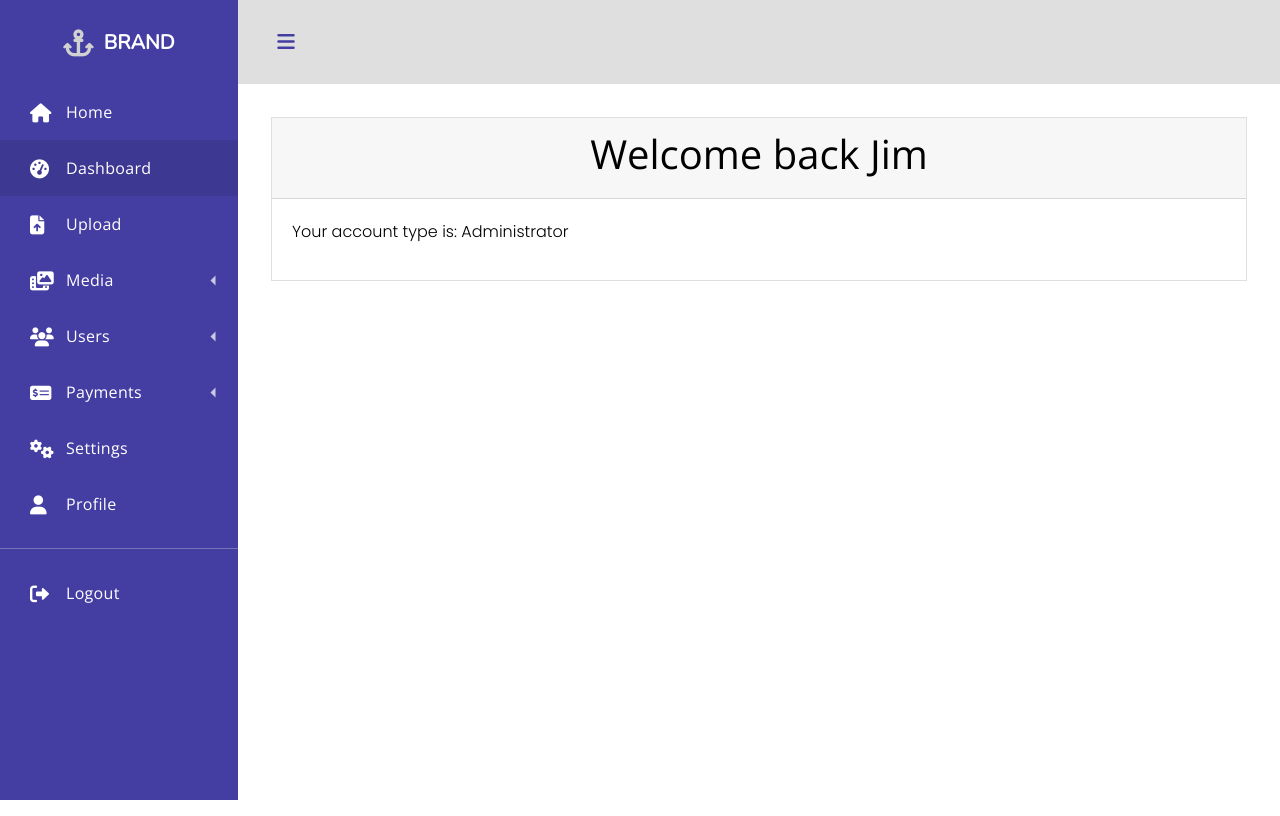
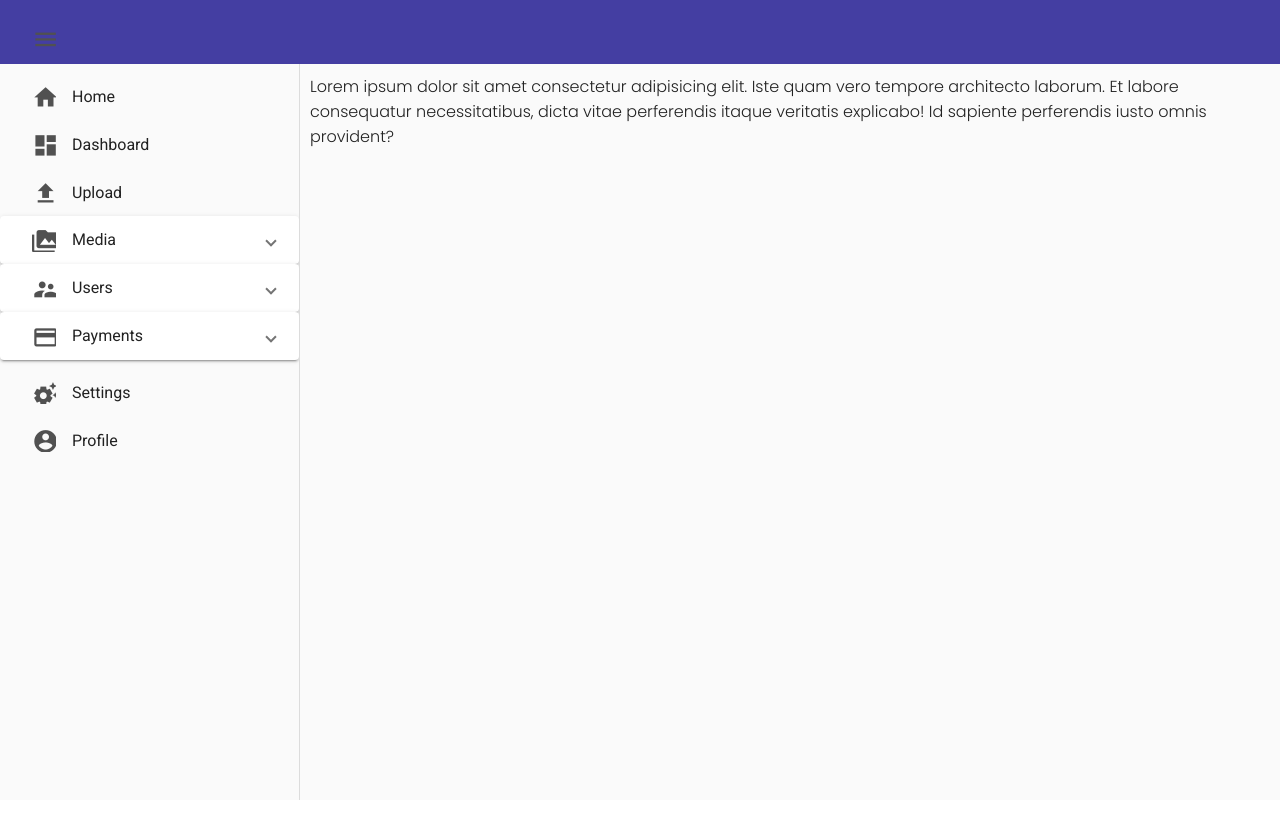
Before and after one commit to toledoantonio/AngularProjectGallery, an Angular app: page / in a window 1280 px wide. Built offline with nearby package versions, Linux system fonts and the light colour scheme.

Commit message:
new changes angular material

```diff
--- a/angular.json
+++ b/angular.json
@@ -28,6 +28,7 @@
               "src/assets"
             ],
             "styles": [
+              "./node_modules/@angular/material/prebuilt-themes/deeppurple-amber.css",
               "src/styles.scss"
             ],
             "scripts": []
@@ -96,6 +97,7 @@
               "src/assets"
             ],
             "styles": [
+              "./node_modules/@angular/material/prebuilt-themes/deeppurple-amber.css",
               "src/styles.scss"
             ],
             "scripts": []
--- a/package.json
+++ b/package.json
@@ -11,10 +11,12 @@
   "private": true,
   "dependencies": {
     "@angular/animations": "^14.2.0",
+    "@angular/cdk": "^13.0.0",
     "@angular/common": "^14.2.0",
     "@angular/compiler": "^14.2.0",
     "@angular/core": "^14.2.0",
     "@angular/forms": "^14.2.0",
+    "@angular/material": "^13.0.0",
     "@angular/platform-browser": "^14.2.0",
     "@angular/platform-browser-dynamic": "^14.2.0",
     "@angular/router": "^14.2.0",
--- a/src/app/core/components/menu/menu.component.html
+++ b/src/app/core/components/menu/menu.component.html
@@ -1,59 +1,95 @@
-<div class='dashboard'>
-    <div class="dashboard-nav">
-        <header><a href="#!" class="menu-toggle"><i class="fas fa-bars"></i></a><a href="#"
-                                                                                   class="brand-logo"><i
-                class="fas fa-anchor"></i> <span>BRAND</span></a></header>
-        <nav class="dashboard-nav-list"><a href="#" class="dashboard-nav-item"><i class="fas fa-home"></i>
-            Home </a><a
-                href="#" class="dashboard-nav-item active"><i class="fas fa-tachometer-alt"></i> Dashboard
-        </a><a
-                href="#" class="dashboard-nav-item"><i class="fas fa-file-upload"></i> Upload </a>
-            <div class='dashboard-nav-dropdown'><a href="#!" class="dashboard-nav-item dashboard-nav-dropdown-toggle"><i
-                    class="fas fa-photo-video"></i> Media </a>
-                <div class='dashboard-nav-dropdown-menu'><a href="#"
-                                                            class="dashboard-nav-dropdown-item">All</a><a
-                        href="#" class="dashboard-nav-dropdown-item">Recent</a><a
-                        href="#" class="dashboard-nav-dropdown-item">Images</a><a
-                        href="#" class="dashboard-nav-dropdown-item">Video</a></div>
-            </div>
-            <div class='dashboard-nav-dropdown'><a href="#!" class="dashboard-nav-item dashboard-nav-dropdown-toggle"><i
-                    class="fas fa-users"></i> Users </a>
-                <div class='dashboard-nav-dropdown-menu'><a href="#"
-                                                            class="dashboard-nav-dropdown-item">All</a><a
-                        href="#" class="dashboard-nav-dropdown-item">Subscribed</a><a
-                        href="#"
-                        class="dashboard-nav-dropdown-item">Non-subscribed</a><a
-                        href="#" class="dashboard-nav-dropdown-item">Banned</a><a
-                        href="#" class="dashboard-nav-dropdown-item">New</a></div>
-            </div>
-            <div class='dashboard-nav-dropdown'><a href="#!" class="dashboard-nav-item dashboard-nav-dropdown-toggle"><i
-                    class="fas fa-money-check-alt"></i> Payments </a>
-                <div class='dashboard-nav-dropdown-menu'><a href="#"
-                                                            class="dashboard-nav-dropdown-item">All</a><a
-                        href="#" class="dashboard-nav-dropdown-item">Recent</a><a
-                        href="#" class="dashboard-nav-dropdown-item"> Projections</a>
-                </div>
-            </div>
-            <a href="#" class="dashboard-nav-item"><i class="fas fa-cogs"></i> Settings </a><a
-                    href="#" class="dashboard-nav-item"><i class="fas fa-user"></i> Profile </a>
-          <div class="nav-item-divider"></div>
-          <a
-                    href="#" class="dashboard-nav-item"><i class="fas fa-sign-out-alt"></i> Logout </a>
-        </nav>
-    </div>
-    <div class='dashboard-app'>
-        <header class='dashboard-toolbar'><a href="#!" class="menu-toggle"><i class="fas fa-bars"></i></a></header>
-        <div class='dashboard-content'>
-            <div class='container'>
-                <div class='card'>
-                    <div class='card-header'>
-                        <h1>Welcome back Jim</h1>
-                    </div>
-                    <div class='card-body'>
-                        <p>Your account type is: Administrator</p>
-                    </div>
-                </div>
-            </div>
-        </div>
-    </div>
+<div class="contenedor-padre">
+  <mat-toolbar class="barra">
+    <mat-toolbar-row>
+      <button class="menub" (click)="cajon.toggle()" mat-icon-button>
+        <mat-icon>menu</mat-icon>
+      </button>
+    </mat-toolbar-row>
+  </mat-toolbar>
+
+  <mat-sidenav-container class="contenido">
+    <mat-sidenav class="nav" style="min-width: 300px" #cajon mode="side" opened>
+      <mat-nav-list>
+        <a mat-list-item href="#">
+          <mat-icon fontIcon="home" class="material-icons" >home</mat-icon>
+          Home
+        </a>
+        <a mat-list-item href="#">
+          <mat-icon color="black">dashboard</mat-icon>
+          Dashboard
+        </a>
+        <a mat-list-item href="#">
+          <mat-icon color="black">file_upload</mat-icon>
+          Upload
+        </a>
+      </mat-nav-list>
+      <mat-accordion>
+        <mat-expansion-panel>
+          <mat-expansion-panel-header>
+            <mat-panel-title>
+              <mat-icon color="black">perm_media</mat-icon> Media
+            </mat-panel-title>
+          </mat-expansion-panel-header>
+
+          <mat-nav-list>
+            <a mat-list-item href="#"> All </a>
+            <a mat-list-item href="#"> Recent </a>
+            <a mat-list-item href="#"> Images </a>
+            <a mat-list-item href="#"> Video </a>
+          </mat-nav-list>
+        </mat-expansion-panel>
+      </mat-accordion>
+      <mat-accordion>
+        <mat-expansion-panel>
+          <mat-expansion-panel-header>
+            <mat-panel-title>
+              <mat-icon color="black">supervisor_account</mat-icon> Users
+            </mat-panel-title>
+          </mat-expansion-panel-header>
+
+          <mat-nav-list>
+            <a mat-list-item href="#"> All </a>
+            <a mat-list-item href="#"> Subscribed </a>
+            <a mat-list-item href="#"> Non-subscribed </a>
+            <a mat-list-item href="#"> Banned </a>
+            <a mat-list-item href="#"> New </a>
+          </mat-nav-list>
+        </mat-expansion-panel>
+      </mat-accordion>
+      <mat-accordion>
+        <mat-expansion-panel>
+          <mat-expansion-panel-header>
+            <mat-panel-title>
+              <mat-icon color="black">payment</mat-icon> Payments
+            </mat-panel-title>
+          </mat-expansion-panel-header>
+
+          <mat-nav-list>
+            <a mat-list-item href="#"> All </a>
+            <a mat-list-item href="#"> Recent </a>
+            <a mat-list-item href="#"> Projections </a>
+          </mat-nav-list>
+        </mat-expansion-panel>
+      </mat-accordion>
+      <mat-nav-list>
+        <a mat-list-item href="#">
+          <mat-icon color="black">settings_suggest</mat-icon>
+          Settings
+        </a>
+        <a mat-list-item href="#">
+          <mat-icon color="black">account_circle</mat-icon>
+          Profile
+        </a>
+      </mat-nav-list>
+    </mat-sidenav>
+
+    <mat-sidenav-content class="padding-10">
+      <p>
+        Lorem ipsum dolor sit amet consectetur adipisicing elit. Iste quam vero
+        tempore architecto laborum. Et labore consequatur necessitatibus, dicta
+        vitae perferendis itaque veritatis explicabo! Id sapiente perferendis
+        iusto omnis provident?
+      </p>
+    </mat-sidenav-content>
+  </mat-sidenav-container>
 </div>
--- a/src/app/core/components/menu/menu.component.scss
+++ b/src/app/core/components/menu/menu.component.scss
@@ -19,6 +19,7 @@ html {
 	-webkit-text-size-adjust: 100%;
 	-webkit-tap-highlight-color: rgba(0, 0, 0, 0);
 }
+
 nav {
 	display: block;
 	font-family: $font-family_2;
@@ -88,393 +89,47 @@ p {
 	margin-bottom: 1rem;
 	font-family: $font-family_1;
 }
-a {
-	color: $color_2;
-	text-decoration: none;
+
+.mat-icon{
+	color: $color_1;
+	margin: 1rem;
+	justify-content: center;
+	font-size: 1.7rem;
+}
+
+.mat-expansion-panel-header{
+	padding-left: 1rem;
+}
+
+.mat-expansion-panel-header-title{
+	font-size: medium;
+	line-height: 3.5;
+}
+
+.nav{
 	background-color: $background-color_2;
-	&:hover {
-		color: $color_3;
-		text-decoration: underline;
-	}
 }
-.h1 {
-	font-family: $font-family_3;
-	margin-bottom: 0.5rem;
-	font-weight: 500;
-	line-height: 1.2;
-	font-size: 2.5rem;
-	font-weight: normal;
+
+.menub {
+	color: $background-color_1;
+	padding-right: 1rem;
 }
-.h2 {
-	font-family: $font-family_3;
-	margin-bottom: 0.5rem;
-	font-weight: 500;
-	line-height: 1.2;
+
+.contenedor-padre {
+    display: flex;
+    flex-flow: column;
+    height: 100%;
 }
-.h3 {
-	font-family: $font-family_3;
-	margin-bottom: 0.5rem;
-	font-weight: 500;
-	line-height: 1.2;
+
+.barra {
+    flex: 0 1 auto;
+	background-color: $background-color_6;
 }
-.h4 {
-	font-family: $font-family_3;
-	margin-bottom: 0.5rem;
-	font-weight: 500;
-	line-height: 1.2;
+
+.contenido {
+    flex: 1 1 auto;
 }
-.h5 {
-	font-family: $font-family_3;
-	margin-bottom: 0.5rem;
-	font-weight: 500;
-	line-height: 1.2;
+
+.padding-10 {
+    padding: 10px;
 }
-.h6 {
-	font-family: $font-family_3;
-	margin-bottom: 0.5rem;
-	font-weight: 500;
-	line-height: 1.2;
-}
-.card {
-	position: relative;
-	display: -webkit-box;
-	display: -webkit-flex;
-	display: -ms-flexbox;
-	display: flex;
-	-webkit-box-orient: vertical;
-	-webkit-box-direction: normal;
-	-webkit-flex-direction: column;
-	-ms-flex-direction: column;
-	flex-direction: column;
-	min-width: 0;
-	word-wrap: break-word;
-	background-color: $background-color_3;
-	background-clip: border-box;
-	border: 1px solid rgba(0, 0, 0, 0.125);
-	border-radius: 0;
-}
-.card-body {
-	-webkit-box-flex: 1;
-	-webkit-flex: 1 1 auto;
-	-ms-flex: 1 1 auto;
-	flex: 1 1 auto;
-	padding: 1.25rem;
-}
-.card-header {
-	padding: 0.75rem 1.25rem;
-	margin-bottom: 0;
-	background-color: $background-color_4;
-	border-bottom: 1px solid rgba(0, 0, 0, 0.125);
-	text-align: center;
-}
-.dashboard {
-	display: -webkit-box;
-	display: -webkit-flex;
-	display: -ms-flexbox;
-	display: flex;
-	min-height: 100vh;
-}
-.dashboard-app {
-	display: -webkit-box;
-	display: -webkit-flex;
-	display: -ms-flexbox;
-	display: flex;
-	-webkit-box-orient: vertical;
-	-webkit-box-direction: normal;
-	-webkit-flex-direction: column;
-	-ms-flex-direction: column;
-	flex-direction: column;
-	-webkit-box-flex: 2;
-	-webkit-flex-grow: 2;
-	-ms-flex-positive: 2;
-	flex-grow: 2;
-	margin-top: 84px;
-}
-.dashboard-content {
-	-webkit-box-flex: 2;
-	-webkit-flex-grow: 2;
-	-ms-flex-positive: 2;
-	flex-grow: 2;
-	padding: 25px;
-}
-.dashboard-nav {
-	min-width: 238px;
-	position: fixed;
-	left: 0;
-	top: 0;
-	bottom: 0;
-	overflow: auto;
-	background-color: $background-color_5;
-	background-color: $background-color_6;
-	header {
-		min-height: 84px;
-		padding: 8px 27px;
-		display: -webkit-box;
-		display: -webkit-flex;
-		display: -ms-flexbox;
-		display: flex;
-		-webkit-box-pack: center;
-		-webkit-justify-content: center;
-		-ms-flex-pack: center;
-		justify-content: center;
-		-webkit-box-align: center;
-		-webkit-align-items: center;
-		-ms-flex-align: center;
-		align-items: center;
-		.menu-toggle {
-			display: none;
-			margin-right: auto;
-		}
-	}
-	a {
-		color: $color_1;
-		color: $color_4;
-		&:hover {
-			text-decoration: none;
-		}
-	}
-	.dashboard-nav-dropdown-toggle {
-		&:after {
-			border-top-color: $border-top-color_1;
-		}
-	}
-}
-.dashboard-compact {
-	.dashboard-nav {
-		display: none;
-	}
-}
-.brand-logo {
-	font-family: $font-family_3;
-	font-weight: bold;
-	font-size: 20px;
-	display: -webkit-box;
-	display: -webkit-flex;
-	display: -ms-flexbox;
-	display: flex;
-	color: $color_1;
-	-webkit-box-align: center;
-	-webkit-align-items: center;
-	-ms-flex-align: center;
-	align-items: center;
-	&:focus {
-		color: $color_5;
-		text-decoration: none;
-	}
-	&:active {
-		color: $color_5;
-		text-decoration: none;
-	}
-	&:hover {
-		color: $color_5;
-		text-decoration: none;
-	}
-	i {
-		color: $color_6;
-		font-size: 27px;
-		margin-right: 10px;
-	}
-}
-.dashboard-nav-list {
-	display: -webkit-box;
-	display: -webkit-flex;
-	display: -ms-flexbox;
-	display: flex;
-	-webkit-box-orient: vertical;
-	-webkit-box-direction: normal;
-	-webkit-flex-direction: column;
-	-ms-flex-direction: column;
-	flex-direction: column;
-}
-.dashboard-nav-item {
-	min-height: 56px;
-	padding: 8px 20px 8px 70px;
-	display: -webkit-box;
-	display: -webkit-flex;
-	display: -ms-flexbox;
-	display: flex;
-	-webkit-box-align: center;
-	-webkit-align-items: center;
-	-ms-flex-align: center;
-	align-items: center;
-	letter-spacing: 0.02em;
-	transition: ease-out 0.5s;
-	i {
-		width: 36px;
-		font-size: 19px;
-		margin-left: -40px;
-	}
-	&:hover {
-		background: rgba(255, 255, 255, 0.04);
-	}
-}
-.active {
-	background: rgba(0, 0, 0, 0.1);
-}
-.dashboard-nav-dropdown {
-	display: -webkit-box;
-	display: -webkit-flex;
-	display: -ms-flexbox;
-	display: flex;
-	-webkit-box-orient: vertical;
-	-webkit-box-direction: normal;
-	-webkit-flex-direction: column;
-	-ms-flex-direction: column;
-	flex-direction: column;
-}
-.dashboard-nav-dropdown.show {
-	background: rgba(255, 255, 255, 0.04);
-	>.dashboard-nav-dropdown-toggle {
-		font-weight: bold;
-		&:after {
-			-webkit-transform: none;
-			-o-transform: none;
-			transform: none;
-		}
-	}
-	>.dashboard-nav-dropdown-menu {
-		display: -webkit-box;
-		display: -webkit-flex;
-		display: -ms-flexbox;
-		display: flex;
-	}
-}
-.dashboard-nav-dropdown-toggle {
-	&:after {
-		content: "";
-		margin-left: auto;
-		display: inline-block;
-		width: 0;
-		height: 0;
-		border-left: 5px solid transparent;
-		border-right: 5px solid transparent;
-		border-top: 5px solid rgba(81, 81, 81, 0.8);
-		-webkit-transform: rotate(90deg);
-		-o-transform: rotate(90deg);
-		transform: rotate(90deg);
-	}
-}
-.dashboard-nav-dropdown-menu {
-	display: none;
-	-webkit-box-orient: vertical;
-	-webkit-box-direction: normal;
-	-webkit-flex-direction: column;
-	-ms-flex-direction: column;
-	flex-direction: column;
-}
-.dashboard-nav-dropdown-item {
-	min-height: 40px;
-	padding: 8px 20px 8px 70px;
-	display: -webkit-box;
-	display: -webkit-flex;
-	display: -ms-flexbox;
-	display: flex;
-	-webkit-box-align: center;
-	-webkit-align-items: center;
-	-ms-flex-align: center;
-	align-items: center;
-	transition: ease-out 0.5s;
-	&:hover {
-		background: rgba(255, 255, 255, 0.04);
-	}
-}
-.menu-toggle {
-	position: relative;
-	width: 42px;
-	height: 42px;
-	display: -webkit-box;
-	display: -webkit-flex;
-	display: -ms-flexbox;
-	display: flex;
-	-webkit-box-align: center;
-	-webkit-align-items: center;
-	-ms-flex-align: center;
-	align-items: center;
-	-webkit-box-pack: center;
-	-webkit-justify-content: center;
-	-ms-flex-pack: center;
-	justify-content: center;
-	color: $color_7;
-	&:hover {
-		text-decoration: none;
-		color: $color_8;
-	}
-	&:active {
-		text-decoration: none;
-		color: $color_8;
-	}
-	&:focus {
-		text-decoration: none;
-		color: $color_8;
-	}
-	i {
-		font-size: 20px;
-	}
-}
-.dashboard-toolbar {
-	min-height: 84px;
-	background-color: $background-color_7;
-	display: -webkit-box;
-	display: -webkit-flex;
-	display: -ms-flexbox;
-	display: flex;
-	-webkit-box-align: center;
-	-webkit-align-items: center;
-	-ms-flex-align: center;
-	align-items: center;
-	padding: 8px 27px;
-	position: fixed;
-	top: 0;
-	right: 0;
-	left: 0;
-	z-index: 1000;
-}
-.nav-item-divider {
-	height: 1px;
-	margin: 1rem 0;
-	overflow: hidden;
-	background-color: $background-color_8;
-}
-@media (min-width: 992px) {
-	.dashboard-app {
-		margin-left: 238px;
-	}
-	.dashboard-compact {
-		.dashboard-app {
-			margin-left: 0;
-		}
-		.dashboard-toolbar {
-			left: 0;
-		}
-	}
-	.dashboard-toolbar {
-		left: 238px;
-	}
-}
-@media (max-width: 768px) {
-	.dashboard-content {
-		padding: 15px 0px;
-	}
-}
-@media (max-width: 992px) {
-	.dashboard-nav {
-		display: none;
-		position: fixed;
-		top: 0;
-		right: 0;
-		left: 0;
-		bottom: 0;
-		z-index: 1070;
-		header {
-			.menu-toggle {
-				display: -webkit-box;
-				display: -webkit-flex;
-				display: -ms-flexbox;
-				display: flex;
-			}
-		}
-	}
-	.dashboard-nav.mobile-show {
-		display: block;
-	}
-}
--- a/src/fonts.scss
+++ b/src/fonts.scss
@@ -11,7 +11,3 @@ sans-serif;
 @import url('https://fonts.googleapis.com/css2?family=Nunito:wght@300&family=Open+Sans:wght@300&display=swap');
 $font-family_3: "Nunito",
 sans-serif;
-
-// Material Icons
-
-@import url('https://cdnjs.cloudflare.com/ajax/libs/font-awesome/6.2.0/css/all.css');
--- a/src/index.html
+++ b/src/index.html
@@ -6,6 +6,9 @@
   <base href="/">
   <meta name="viewport" content="width=device-width, initial-scale=1">
   <link rel="icon" type="image/x-icon" href="favicon.ico">
+  <link rel="preconnect" href="https://fonts.gstatic.com">
+  <link href="https://fonts.googleapis.com/css2?family=Roboto:wght@300;400;500&display=swap" rel="stylesheet">
+  <link href="https://fonts.googleapis.com/icon?family=Material+Icons" rel="stylesheet">
 </head>
 <body>
   <app-root></app-root>
--- a/src/styles.scss
+++ b/src/styles.scss
@@ -1 +1,6 @@
-/* You can add global styles to this file, and also import other style files */
+@import "./colors.scss";
+@import "./fonts.scss";
+
+
+html, body { height: 100%; }
+body { margin: 0; font-family: Roboto, "Helvetica Neue", sans-serif; }
```
Also changed, not shown: src/app/app.module.ts (+15 -1 lines), src/app/core/components/menu/menu.component.ts (+4 -9 lines), src/colors.scss (line endings or trailing spaces), 1 other file (tests, documents, lock files or other folders).
